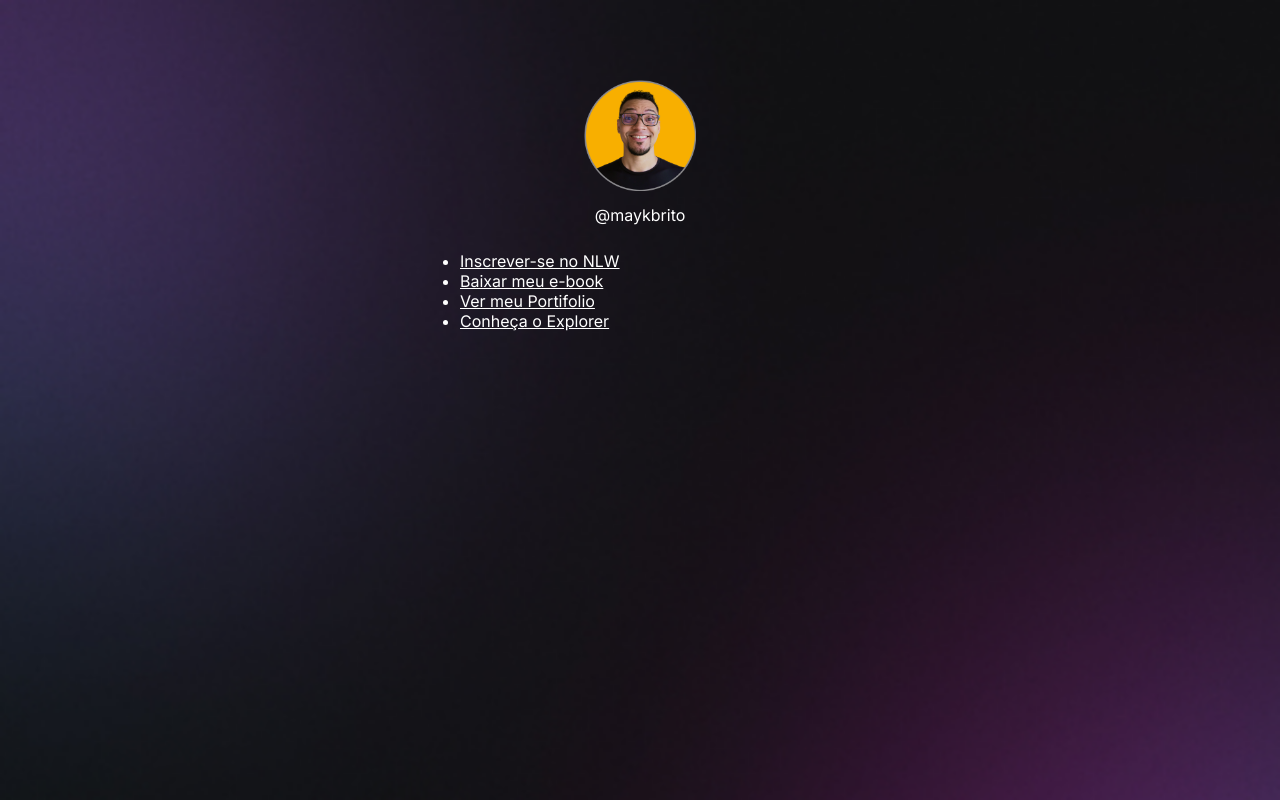
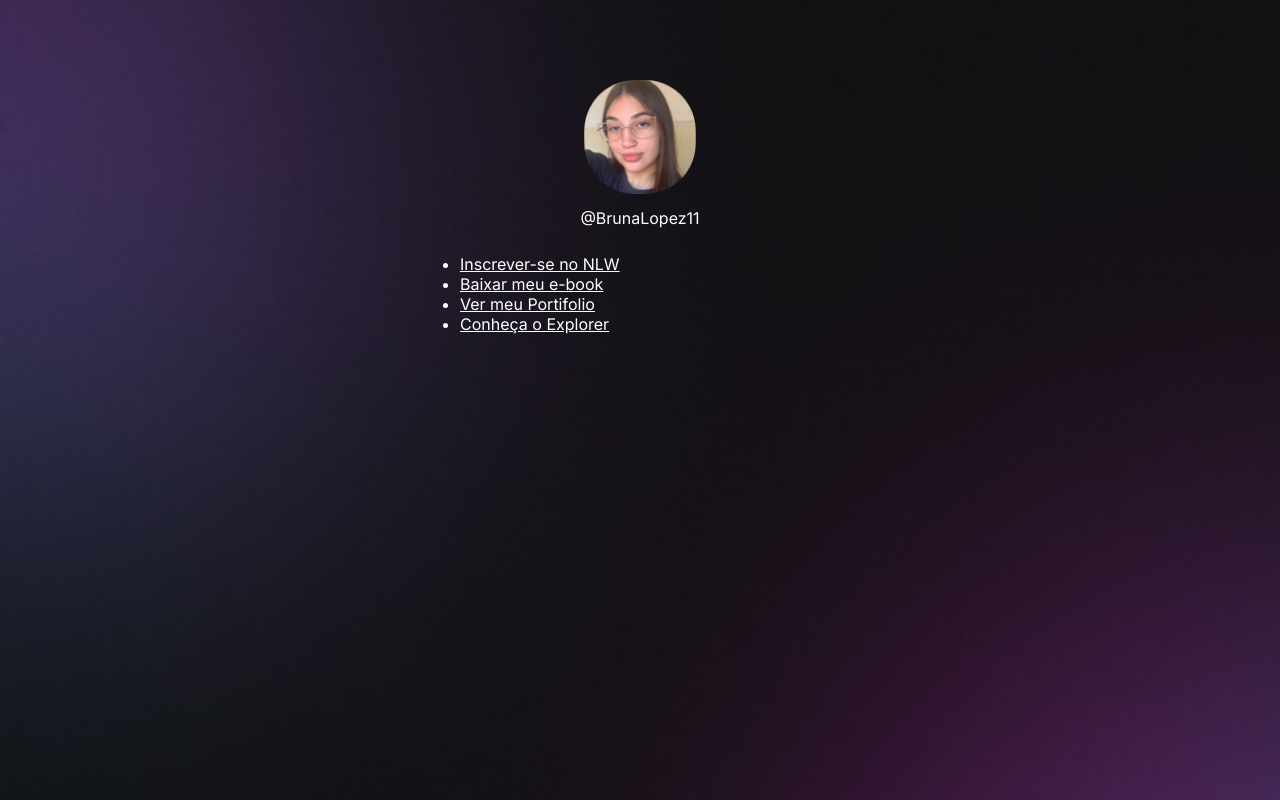
Before and after one commit to brunalopez11/projetoRocket, a plain HTML site: page index.html in a window 1280 px wide. Drawn offline with Linux system fonts and the light colour scheme.

Commit message:
Alterando imagem

```diff
--- a/index.html
+++ b/index.html
@@ -15,8 +15,8 @@
 
   <div id="container">
     <div id="profile">
-      <img src="assets/assets/avatar.png" alt="Foto de Bruna Lopez">
-      <p>@maykbrito</p>
+      <img src="assets/assets/WhatsApp Image 2024-11-26 at 22.23.33 1.png" alt="Foto de Bruna Lopez">
+      <p>@BrunaLopez11</p>
     </div>
     <ul>
       <li>
```
Also changed, not shown: assets/assets/WhatsApp Image 2024-11-26 at 22.23.33 1.png (added).
